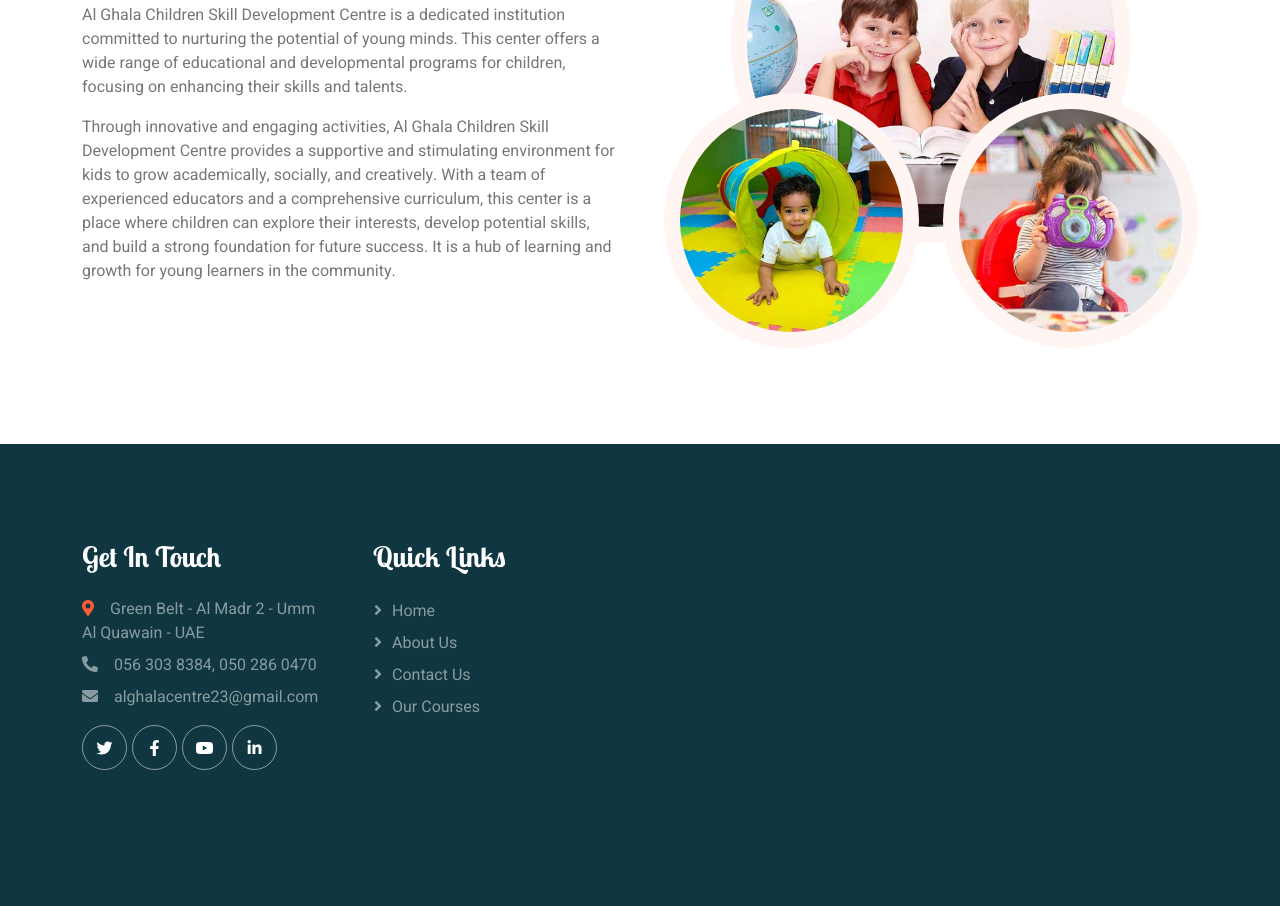
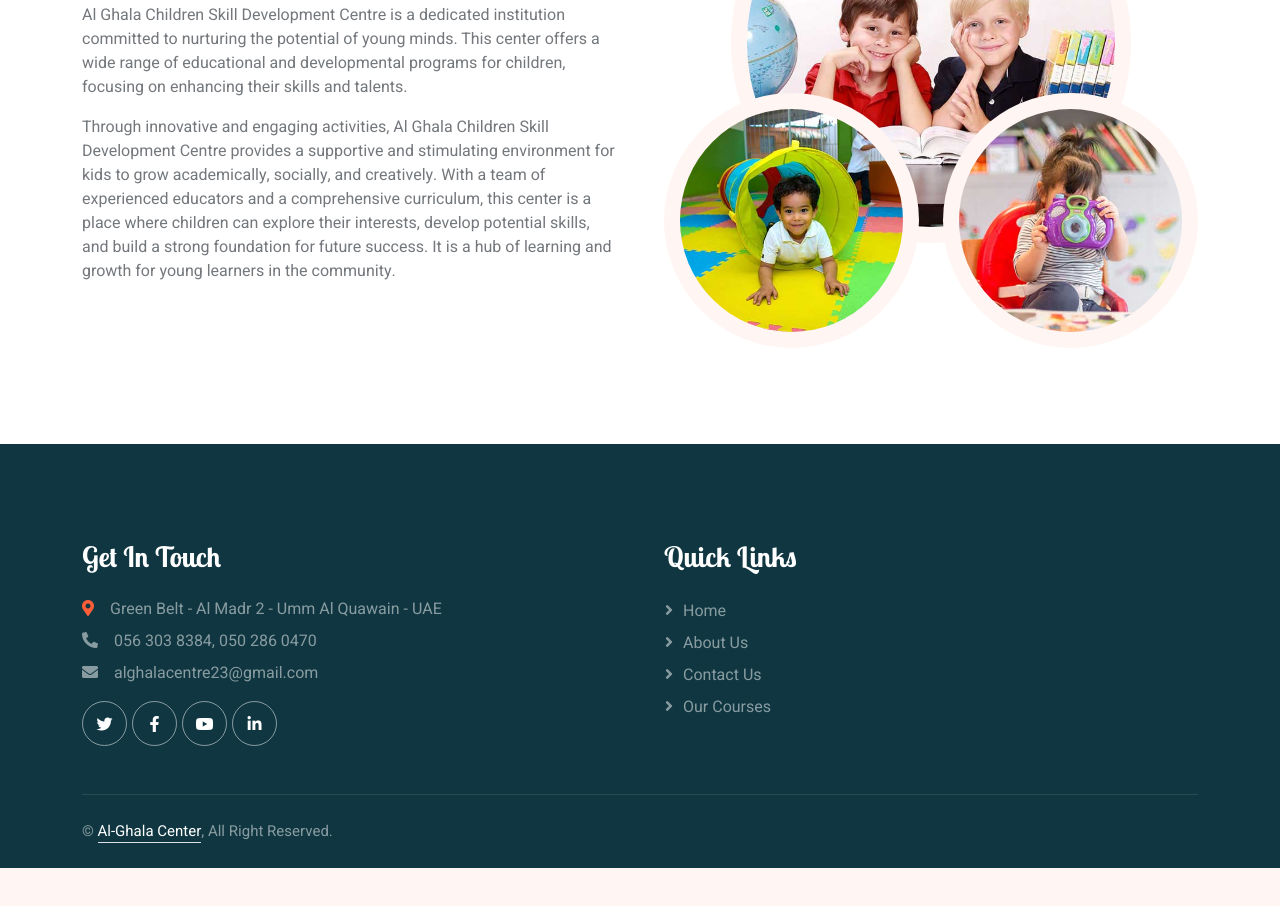
Before and after one commit to najwakv/al-ghala-center, a plain HTML site: page about.html in a window 1280 px wide. Shown: the part 666-1572 px from the top of the page. After the commit the page ends 1534 px from the top, so only its background shows below. Drawn offline with nearby package versions, Linux system fonts and the light colour scheme.

Commit message:
footer changed

```diff
--- a/about.html
+++ b/about.html
@@ -110,7 +110,6 @@
                 <a href="english.html" class="dropdown-item"
                   >English Coaching</a
                 >
-
               </div>
             </div>
             <a href="contact.html" class="nav-item nav-link">Contact Us</a>
@@ -185,7 +184,6 @@
         </div>
       </div>
       <!-- About End -->
-
       <!-- Footer Start -->
       <div
         class="container-fluid bg-dark text-white-50 footer pt-5 mt-5 wow fadeIn"
@@ -193,7 +191,7 @@
       >
         <div class="container py-5">
           <div class="row g-5">
-            <div class="col-lg-3 col-md-6">
+            <div class="col-lg-6 col-md-12">
               <h3 class="text-white mb-4">Get In Touch</h3>
               <p class="mb-2">
                 <a
@@ -225,24 +223,30 @@
                 ></a>
               </div>
             </div>
-            <div class="col-lg-3 col-md-6">
+            <div class="col-lg-6 col-md-12">
               <h3 class="text-white mb-4">Quick Links</h3>
-              <a class="btn btn-link text-white-50" href="">Home</a>
-              <a class="btn btn-link text-white-50" href="">About Us</a>
-              <a class="btn btn-link text-white-50" href="">Contact Us</a>
-              <a class="btn btn-link text-white-50" href="">Our Courses</a>
+              <a class="btn btn-link text-white-50" href="#">Home</a>
+              <a class="btn btn-link text-white-50" href="/about.html"
+                >About Us</a
+              >
+              <a class="btn btn-link text-white-50" href="/contact.html"
+                >Contact Us</a
+              >
+              <a class="btn btn-link text-white-50" href="#courses"
+                >Our Courses</a
+              >
             </div>
           </div>
         </div>
-        <div class="container" style="visibility: hidden">
+
+        <div class="container">
           <div class="copyright">
             <div class="row">
-              <div class="col-md-6 text-center text-md-start mb-3 mb-md-0">
+              <div class="col-md-6 text-center text-md-start mb-md-0">
                 &copy; <a class="border-bottom" href="#">Al-Ghala Center</a>,
                 All Right Reserved.
 
-                <!--/*** This template is free as long as you keep the footer author’s credit link/attribution link/backlink. If you'd like to use the template without the footer author’s credit link/attribution link/backlink, you can purchase the Credit Removal License from "https://htmlcodex.com/credit-removal". Thank you for your support. ***/-->
-                Designed By
+                <!-- Designed By
             <a class="border-bottom" href="https://htmlcodex.com"
               >HTML Codex</a
             >
@@ -252,7 +256,7 @@
               href="https://themewagon.com"
               target="_blank"
               >ThemeWagon</a
-                >
+            > -->
               </div>
             </div>
           </div>
```
Also changed, not shown: clay.html (+17 -13 lines), contact.html (+17 -12 lines), daycare.html (+17 -12 lines), english.html (+17 -11 lines), gallery.html (+17 -11 lines), jwellery.html (+17 -12 lines), painting.html (+17 -13 lines), pottery.html (+17 -12 lines), robotics.html (+17 -11 lines), school.html (+17 -12 lines), tution.html (+17 -12 lines), yarn.html (+17 -12 lines), yoga.html (+17 -12 lines). Lines whose indentation alone changed are shown as unchanged.
